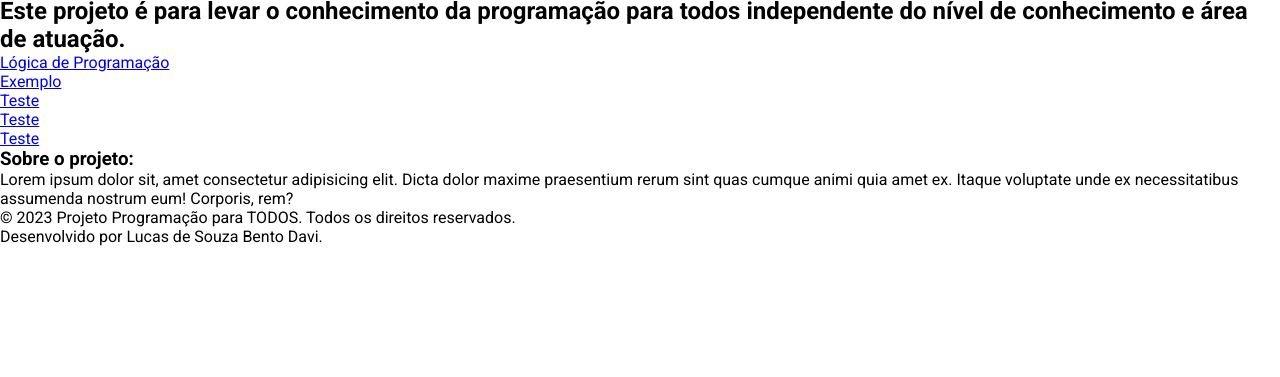
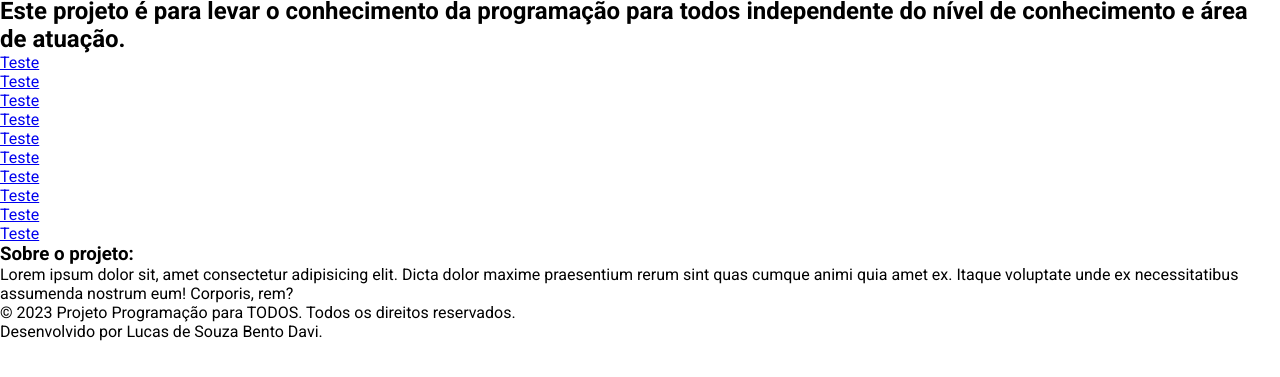
Before and after one commit to LucasSBento/aprender-programacao, a plain HTML site: page index.html in a window 1280 px wide. Shown: the part 41-418 px from the top of the page. Drawn offline with Linux system fonts and the light colour scheme; a web font is replaced by a local one.

Commit message:
Alteração e criação do txt

```diff
--- a/index.html
+++ b/index.html
@@ -13,8 +13,13 @@
     </header>
     <nav>
         <ul>
-            <li><a href="html/logica.html" target="_blank">Lógica de Programação</a></li>
-            <li><a href="html/exemplo.html">Exemplo</a></li>
+            <li><a href="#">Teste</a></li>
+            <li><a href="#">Teste</a></li>
+            <li><a href="#">Teste</a></li>
+            <li><a href="#">Teste</a></li>
+            <li><a href="#">Teste</a></li>
+            <li><a href="#">Teste</a></li>
+            <li><a href="#">Teste</a></li>
             <li><a href="#">Teste</a></li>
             <li><a href="#">Teste</a></li>
             <li><a href="#">Teste</a></li>
```
Also changed, not shown: arquivo.txt (added).
